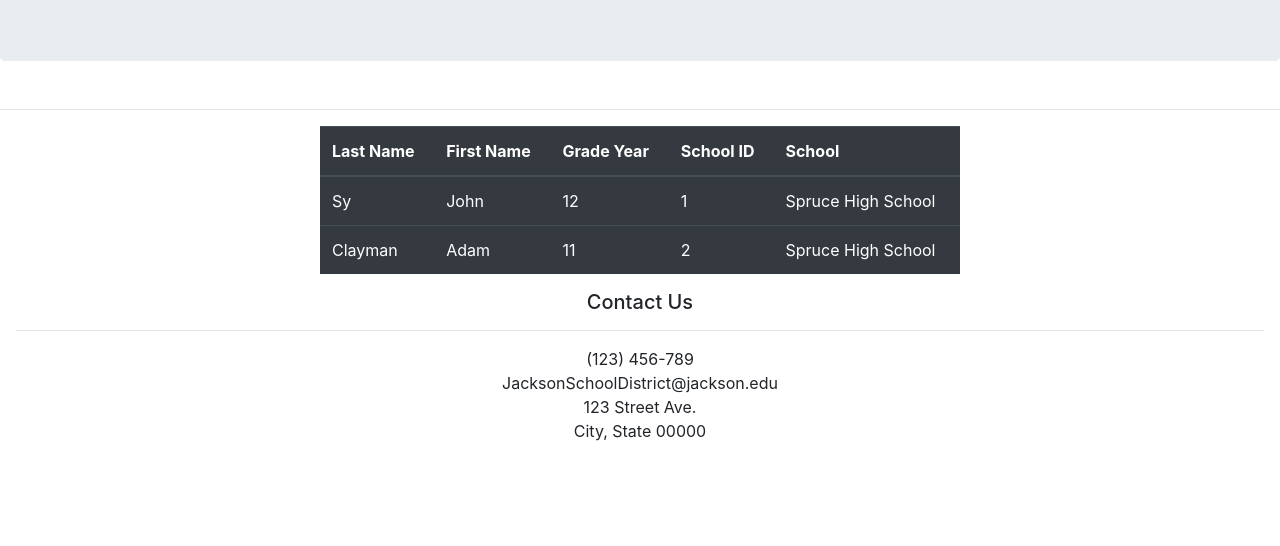
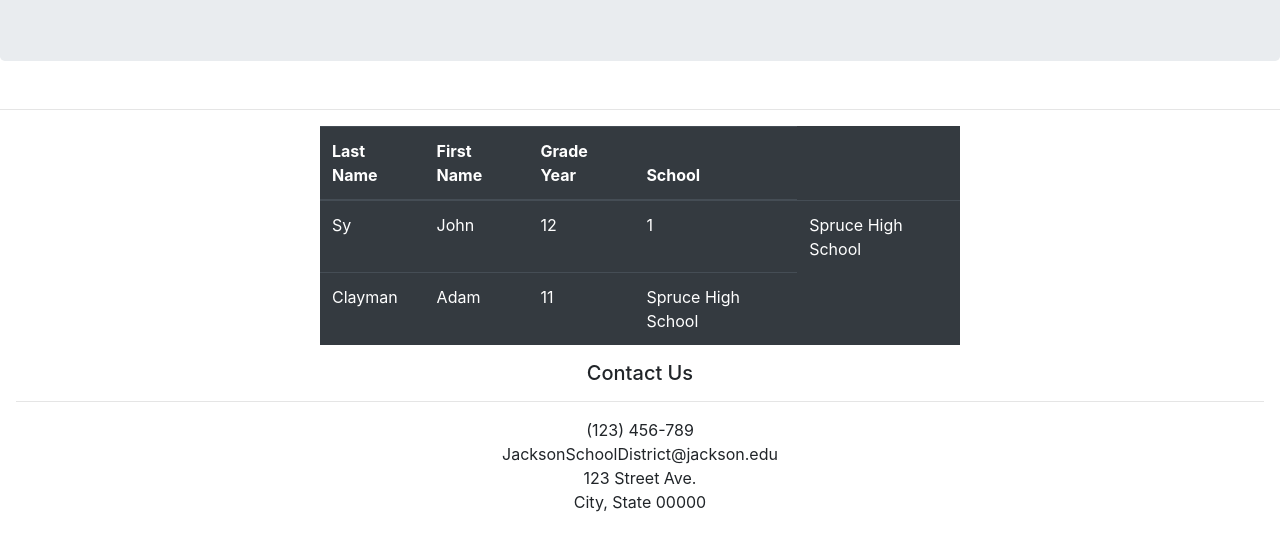
Before and after one commit to adamclayman/mocksis, a plain HTML site: page Mock_School_Information_Application/students.html in a window 1280 px wide. Shown: the part 341-887 px from the top of the page. Before the commit the page ends 816 px from the top, so only its background shows below. Drawn offline with nearby package versions, Linux system fonts and the light colour scheme.

Commit message:
Eliminated Students School ID and added Staff ID to Staff display

```diff
--- a/Mock_School_Information_Application/students.html
+++ b/Mock_School_Information_Application/students.html
@@ -90,7 +90,6 @@
           <th scope="col">Last Name</th>
           <th scope="col">First Name</th>
           <th scope="col">Grade Year</th>
-          <th scope="col">School ID</th>
           <th scope="col">School</th>
         </tr>
       </thead>
@@ -106,7 +105,6 @@
             <td>Clayman</td>
             <td>Adam</td>
             <td>11</td>
-            <td>2</td>
             <td>Spruce High School</td>
           </tr>
     </tbody>
```
Also changed, not shown: Mock_School_Information_Application/staff.html (+2 -0 lines).
